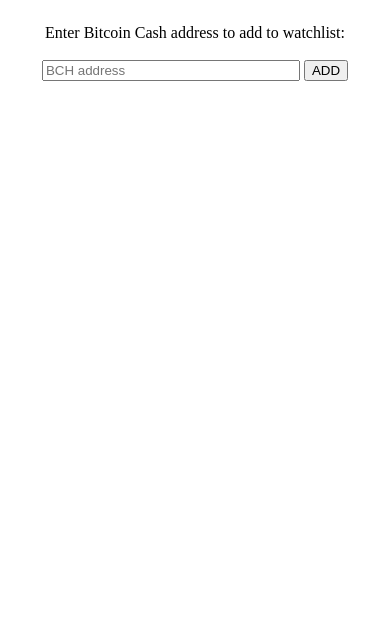
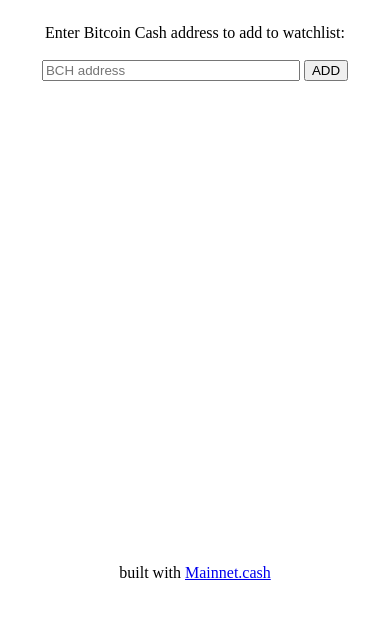
Before and after one commit to mr-zwets/BCH-Watchlist, a website: page index.html in a window 390 px wide. Shown: the part 77-696 px from the top of the page. Drawn offline with Linux system fonts and the light colour scheme.

Commit message:
added footer & wrapping for mobile

```diff
--- a/index.html
+++ b/index.html
@@ -30,7 +30,9 @@
         </div>
     </template>
 
-    <div id="Placeholder"></div>
+    <div id="Placeholder" style="height: 447px;"></div>
+    <br><br>
+    <div>built with <a href="https://mainnet.cash/">Mainnet.cash</a></div>
 </body>
 
 </html>
--- a/script.js
+++ b/script.js
@@ -37,7 +37,7 @@
   const Placeholder=document.getElementById('Placeholder');
   const ul = document.createElement('ul');
   ul.setAttribute("id", "Placeholder");
-  ul.style="display: flex;"
+  ul.style="display: flex;min-height: 415px;flex-wrap: wrap;"
   const template = document.getElementById('address-template');
 
   addresses.forEach(async (address) => {
```
Also changed, not shown: README.md (added).
